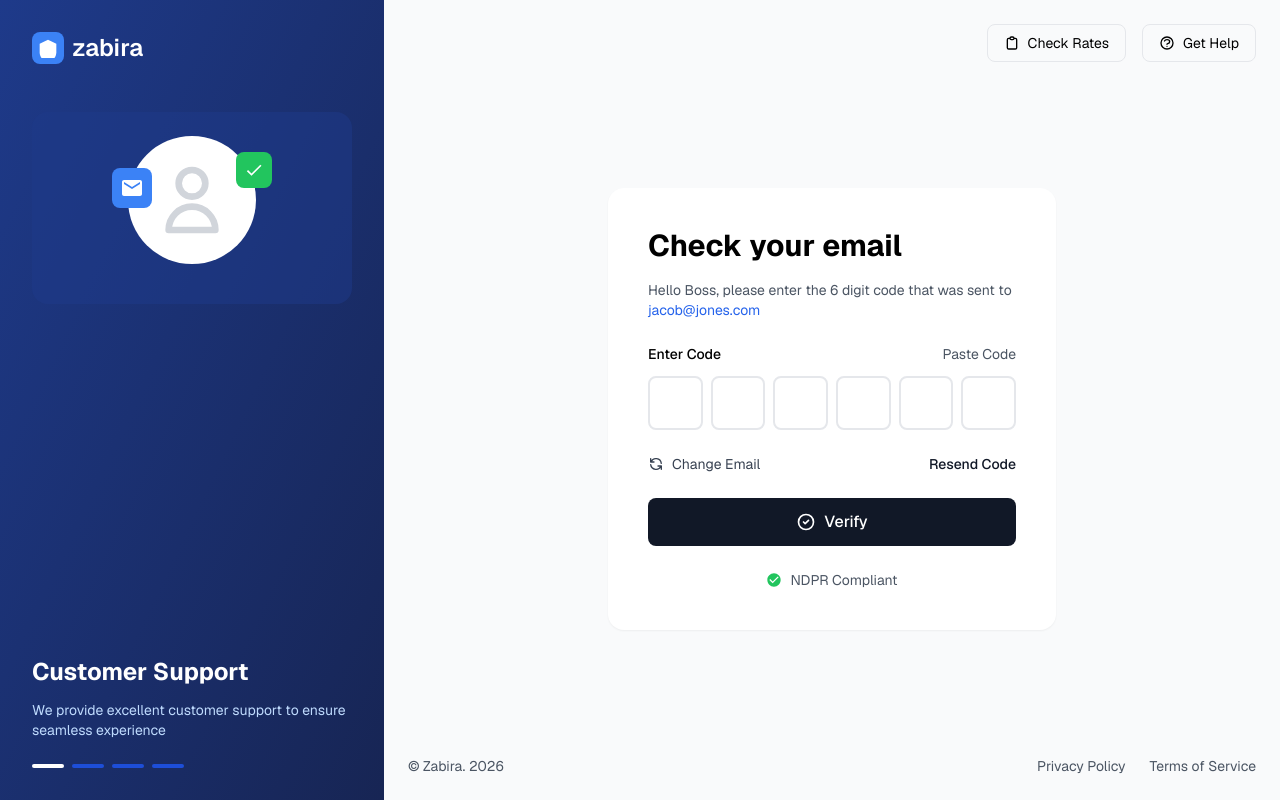
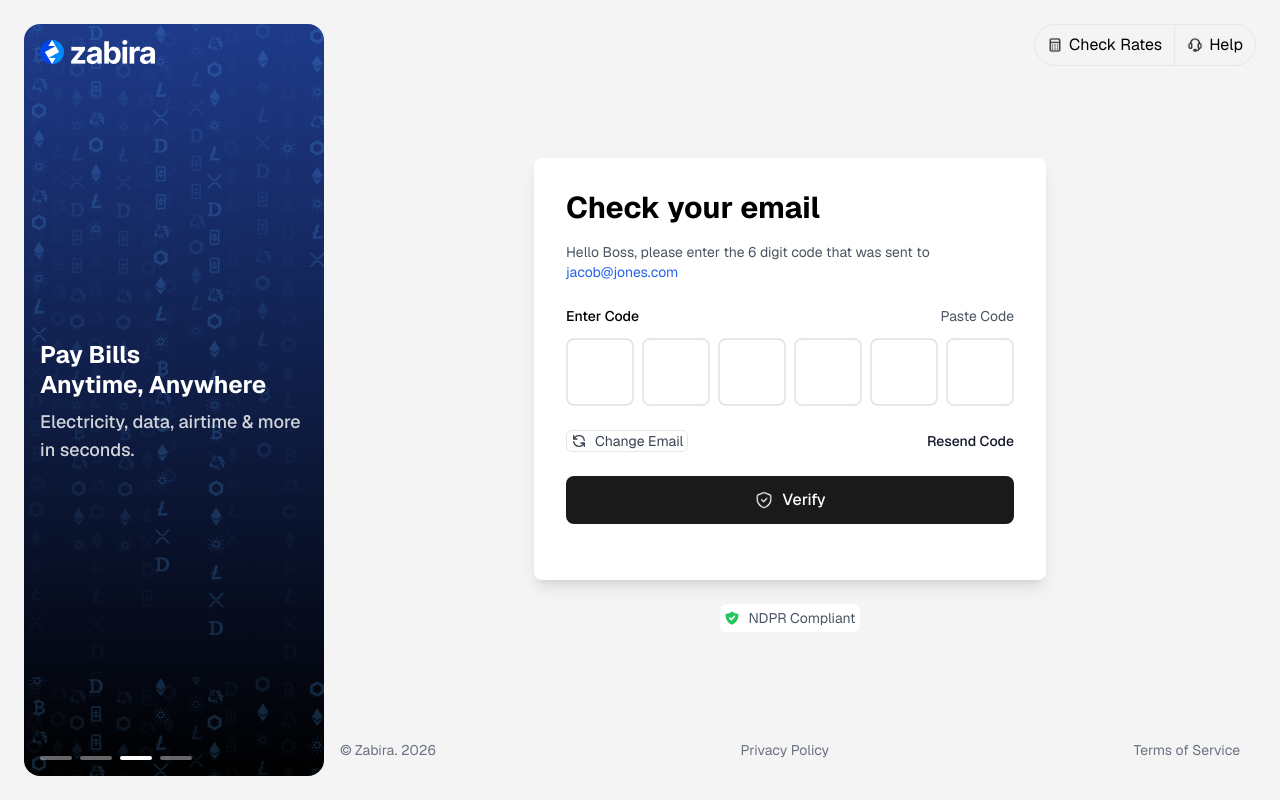
Before and after one commit to siccoo/zabira-test, a React (Vite) app: page /check-email in a window 1280 px wide. Built offline with nearby package versions, Linux system fonts and the light colour scheme.

Commit message:
updates on CheckEmail.tsx

```diff
--- a/src/components/ChangeEmail.tsx
+++ b/src/components/ChangeEmail.tsx
@@ -72,11 +72,6 @@ const ChangeEmail: React.FC = () => {
 
     return () => clearInterval(interval);
   }, []);
-
-//   const handleSubmit = () => {
-//     console.log("Email submitted:", email);
-//     //     // Handle email change logic here
-//   };
 
   return (
     <div className="min-h-screen font-geist flex flex-col lg:flex-row p-6 lg:p-6">
--- a/src/components/CheckEmail.tsx
+++ b/src/components/CheckEmail.tsx
@@ -1,6 +1,61 @@
-import React, { useState, useRef } from "react";
+/* eslint-disable react-hooks/purity */
+import React, { useState, useEffect, useRef } from "react";
+import { Link } from "react-router-dom";
+// import { Link } from "react-router-dom";
+
+const promoImages = [
+  "/power-banner1.png",
+  "/power-banner2.png",
+  "/power-banner3.png",
+];
+
+const leftPanelSlides = [
+  {
+    title: (
+      <>
+        Easily Buy & Sell
+        <br />
+        Cryptocurrencies,
+        <br />
+        Giftcards & Pay Bills
+      </>
+    ),
+    description: "Manage your assets and portfolio easily!",
+  },
+  {
+    title: (
+      <>
+        Fast & Secure
+        <br />
+        Crypto Transactions
+      </>
+    ),
+    description: "Top-level security with instant settlements.",
+  },
+  {
+    title: (
+      <>
+        Pay Bills
+        <br />
+        Anytime, Anywhere
+      </>
+    ),
+    description: "Electricity, data, airtime & more in seconds.",
+  },
+  {
+    title: (
+      <>
+        Trusted by
+        <br />
+        Thousands of Users
+      </>
+    ),
+    description: "Join a fast-growing community across Africa.",
+  },
+];
 
 const CheckEmail: React.FC = () => {
+  const [currentPromo, setCurrentPromo] = useState(0);
   const [code, setCode] = useState<string[]>(["", "", "", "", "", ""]);
   const [email] = useState<string>("jacob@jones.com");
   const inputRefs = useRef<(HTMLInputElement | null)[]>([]);
@@ -36,166 +91,124 @@ const CheckEmail: React.FC = () => {
     }
   };
 
+  useEffect(() => {
+    const interval = setInterval(() => {
+      setCurrentPromo((prev) => (prev + 1) % promoImages.length);
+    }, 3500); // change slide every 3.5s
+
+    return () => clearInterval(interval);
+  }, []);
+
+  useEffect(() => {
+    const interval = setInterval(() => {
+      setCurrentPromo((prev) => (prev + 1) % leftPanelSlides.length);
+    }, 4000);
+
+    return () => clearInterval(interval);
+  }, []);
+
   return (
-    <div className="min-h-screen flex flex-col lg:flex-row bg-gray-50">
-      {/* Left Sidebar - Desktop Only */}
-      <div className="hidden lg:flex lg:w-96 bg-gradient-to-br from-blue-900 to-blue-950 text-white p-8 flex-col justify-between">
-        <div>
-          <div className="flex items-center gap-2 mb-12">
-            <div className="w-8 h-8 bg-blue-500 rounded-lg flex items-center justify-center">
-              <svg className="w-5 h-5" viewBox="0 0 24 24" fill="currentColor">
-                <path d="M12 2L2 7v10c0 5.5 3.8 10.7 10 12 6.2-1.3 10-6.5 10-12V7l-10-5z" />
-              </svg>
+    <div className="min-h-screen font-geist flex flex-col lg:flex-row p-6 lg:p-6">
+      {/* Left Panel - Desktop Only */}
+      <div className="hidden lg:flex lg:w-[300px] rounded-[16px] bg-gradient-to-b from-[#1e3a8a] to-black text-white p-4 flex-col justify-between relative overflow-hidden">
+        {/* Crypto Pattern Background */}
+        <div className="absolute inset-0 opacity-20">
+          <div
+            className="absolute inset-0"
+            style={{
+              backgroundImage: `url('/graphic_element.png')`,
+            }}
+          >
+            {[""].map((char, i) => (
+              <span
+                key={i}
+                className="absolute text-blue-300 text-xl font-bold opacity-30"
+                style={{
+                  left: `${Math.random() * 90}%`,
+                  top: `${Math.random() * 10}%`,
+                  transform: `rotate(${Math.random() * 160}deg)`,
+                }}
+              >
+                {char}
+              </span>
+            ))}
           </div>
-            <span className="text-2xl font-semibold">zabira</span>
         </div>
 
-          <div className="bg-blue-900/50 rounded-2xl p-6 mb-8">
-            <div className="flex items-center justify-center mb-4">
-              <div className="relative">
-                <div className="w-32 h-32 bg-white rounded-full flex items-center justify-center">
-                  <svg
-                    className="w-20 h-20 text-gray-300"
-                    fill="none"
-                    stroke="currentColor"
-                    viewBox="0 0 24 24"
-                  >
-                    <path
-                      strokeLinecap="round"
-                      strokeLinejoin="round"
-                      strokeWidth={2}
-                      d="M16 7a4 4 0 11-8 0 4 4 0 018 0zM12 14a7 7 0 00-7 7h14a7 7 0 00-7-7z"
-                    />
-                  </svg>
-                </div>
-                <div className="absolute -left-4 top-8 bg-blue-500 rounded-lg p-2">
-                  <svg
-                    className="w-6 h-6"
-                    fill="currentColor"
-                    viewBox="0 0 24 24"
-                  >
-                    <path d="M20 4H4c-1.1 0-2 .9-2 2v12c0 1.1.9 2 2 2h16c1.1 0 2-.9 2-2V6c0-1.1-.9-2-2-2zm0 4l-8 5-8-5V6l8 5 8-5v2z" />
-                  </svg>
-                </div>
-                <div className="absolute -right-4 top-4 bg-green-500 rounded-lg p-2">
-                  <svg
-                    className="w-5 h-5"
-                    fill="currentColor"
-                    viewBox="0 0 24 24"
-                  >
-                    <path d="M9 16.17L4.83 12l-1.42 1.41L9 19 21 7l-1.41-1.41z" />
-                  </svg>
+        {/* Logo */}
+        <div className="relative z-10">
+          <div className="flex items-center gap-2">
+            <img src="/zabira-logo.png" alt="logo" width={115} height={24} />
           </div>
         </div>
+
+        {/* Content Slider */}
+        <div className="relative z-10 overflow-hidden h-[140px]">
+          <div
+            className="transition-transform duration-700 ease-in-out"
+            style={{
+              transform: `translateY(-${currentPromo * 140}px)`,
+            }}
+          >
+            {leftPanelSlides.map((slide, index) => (
+              <div key={index} className="h-[140px]">
+                <h1 className="text-2xl font-geist font-bold leading-tight">
+                  {slide.title}
+                </h1>
+                <p className="text-[#D1D5DB] font-medium text-lg mt-2">
+                  {slide.description}
+                </p>
+              </div>
+            ))}
+          </div>
+        </div>
+
+        {/* Pagination Dots */}
+        <div className="flex gap-2 relative z-10">
+          {leftPanelSlides.map((_, index) => (
+            <span
+              key={index}
+              className={`h-1 w-8 rounded-full transition-all duration-300 ${
+                currentPromo === index ? "bg-white" : "bg-white/40"
+              }`}
+            />
+          ))}
+        </div>
+      </div>
+
+      {/* Right Panel - Form */}
+      <div className="flex-1 flex flex-col">
+        {/* Header */}
+        <div className="flex justify-between items-center">
+          <div className="flex items-center gap-2 lg:hidden">
+            <img src="/z-logo.png" alt="logo" width={100} height={20} />
+          </div>
+          <div className="flex ml-auto">
+            <div className="md:flex w-fit rounded-full bg-primary-04 border border-primary-05 overflow-hidden">
+              <p className="text-primary-base flex items-center py-2 px-3 cursor-pointer border-r transition-colors">
+                <img
+                  src="/check-rates.png"
+                  alt="rates"
+                  className="w-4 h-4 mr-1.5"
+                />
+                Check Rates
+              </p>
+              <p className="text-primary-base flex items-center py-2 px-3 cursor-pointer transition-colors border-primary-05">
+                <img
+                  src="/help.png"
+                  alt="headphones"
+                  className="w-4 h-4 mr-1.5"
+                />{" "}
+                Help
+              </p>
             </div>
           </div>
         </div>
 
-        <div>
-          <h2 className="text-2xl font-bold mb-3">Customer Support</h2>
-          <p className="text-blue-200 text-sm mb-6">
-            We provide excellent customer support to ensure seamless experience
-          </p>
-          <div className="flex gap-2">
-            <div className="h-1 w-8 bg-white rounded"></div>
-            <div className="h-1 w-8 bg-blue-700 rounded"></div>
-            <div className="h-1 w-8 bg-blue-700 rounded"></div>
-            <div className="h-1 w-8 bg-blue-700 rounded"></div>
-          </div>
-        </div>
-      </div>
-
-      {/* Main Content */}
-      <div className="flex-1 flex flex-col">
-        {/* Mobile Header */}
-        <div className="lg:hidden flex items-center justify-between p-4 bg-white border-b">
-          <div className="flex items-center gap-2">
-            <div className="w-6 h-6 bg-blue-500 rounded flex items-center justify-center">
-              <svg
-                className="w-4 h-4 text-white"
-                viewBox="0 0 24 24"
-                fill="currentColor"
-              >
-                <path d="M12 2L2 7v10c0 5.5 3.8 10.7 10 12 6.2-1.3 10-6.5 10-12V7l-10-5z" />
-              </svg>
-            </div>
-            <span className="text-xl font-semibold">zabira</span>
-          </div>
-          <div className="flex gap-3">
-            <button className="flex items-center gap-2 px-3 py-2 text-sm border rounded-lg hover:bg-gray-50">
-              <svg
-                className="w-4 h-4"
-                fill="none"
-                stroke="currentColor"
-                viewBox="0 0 24 24"
-              >
-                <path
-                  strokeLinecap="round"
-                  strokeLinejoin="round"
-                  strokeWidth={2}
-                  d="M9 5H7a2 2 0 00-2 2v12a2 2 0 002 2h10a2 2 0 002-2V7a2 2 0 00-2-2h-2M9 5a2 2 0 002 2h2a2 2 0 002-2M9 5a2 2 0 012-2h2a2 2 0 012 2"
-                />
-              </svg>
-              Check Rates
-            </button>
-            <button className="flex items-center gap-2 px-3 py-2 text-sm border rounded-lg hover:bg-gray-50">
-              <svg
-                className="w-4 h-4"
-                fill="none"
-                stroke="currentColor"
-                viewBox="0 0 24 24"
-              >
-                <path
-                  strokeLinecap="round"
-                  strokeLinejoin="round"
-                  strokeWidth={2}
-                  d="M8.228 9c.549-1.165 2.03-2 3.772-2 2.21 0 4 1.343 4 3 0 1.4-1.278 2.575-3.006 2.907-.542.104-.994.54-.994 1.093m0 3h.01M21 12a9 9 0 11-18 0 9 9 0 0118 0z"
-                />
-              </svg>
-              Help
-            </button>
-          </div>
-        </div>
-
-        {/* Desktop Header */}
-        <div className="hidden lg:flex items-center justify-end gap-4 p-6">
-          <button className="flex items-center gap-2 px-4 py-2 text-sm border rounded-lg hover:bg-gray-50">
-            <svg
-              className="w-4 h-4"
-              fill="none"
-              stroke="currentColor"
-              viewBox="0 0 24 24"
-            >
-              <path
-                strokeLinecap="round"
-                strokeLinejoin="round"
-                strokeWidth={2}
-                d="M9 5H7a2 2 0 00-2 2v12a2 2 0 002 2h10a2 2 0 002-2V7a2 2 0 00-2-2h-2M9 5a2 2 0 002 2h2a2 2 0 002-2M9 5a2 2 0 012-2h2a2 2 0 012 2"
-              />
-            </svg>
-            Check Rates
-          </button>
-          <button className="flex items-center gap-2 px-4 py-2 text-sm border rounded-lg hover:bg-gray-50">
-            <svg
-              className="w-4 h-4"
-              fill="none"
-              stroke="currentColor"
-              viewBox="0 0 24 24"
-            >
-              <path
-                strokeLinecap="round"
-                strokeLinejoin="round"
-                strokeWidth={2}
-                d="M8.228 9c.549-1.165 2.03-2 3.772-2 2.21 0 4 1.343 4 3 0 1.4-1.278 2.575-3.006 2.907-.542.104-.994.54-.994 1.093m0 3h.01M21 12a9 9 0 11-18 0 9 9 0 0118 0z"
-              />
-            </svg>
-            Get Help
-          </button>
-        </div>
-
         {/* Form Content */}
-        <div className="flex-1 flex items-center justify-center p-6">
-          <div className="w-full max-w-md bg-white rounded-2xl shadow-sm p-8 lg:p-10">
+        <div className="flex-1 flex items-center justify-center p-4 lg:p-8">
+          <div className="w-full max-w-xl p-8">
+            <div className="max-w-xl p-8 bg-white rounded-lg shadow-lg">
               <h1 className="text-2xl lg:text-3xl font-bold mb-4">
                 Check your email
               </h1>
@@ -244,7 +257,7 @@ const CheckEmail: React.FC = () => {
                 </div>
 
                 <div className="flex items-center justify-between text-sm mb-6">
-                <button className="flex items-center gap-2 text-gray-700 hover:text-gray-900">
+                  <Link to="/change-email" className="flex items-center rounded-md border border-gray-200 px-1 gap-2 text-gray-700 hover:text-gray-900">
                     <svg
                       className="w-4 h-4"
                       fill="none"
@@ -259,57 +272,50 @@ const CheckEmail: React.FC = () => {
                       />
                     </svg>
                     Change Email
-                </button>
+                  </Link>
                   <button className="font-medium text-gray-900 hover:text-gray-700">
                     Resend Code
                   </button>
                 </div>
 
-              <button className="w-full bg-gray-900 text-white py-3 rounded-lg font-medium hover:bg-gray-800 transition-colors flex items-center justify-center gap-2">
-                <svg
-                  className="w-5 h-5"
-                  fill="none"
-                  stroke="currentColor"
-                  viewBox="0 0 24 24"
-                >
-                  <path
-                    strokeLinecap="round"
-                    strokeLinejoin="round"
-                    strokeWidth={2}
-                    d="M9 12l2 2 4-4m6 2a9 9 0 11-18 0 9 9 0 0118 0z"
-                  />
-                </svg>
+                <button className="w-full bg-[#1a1a1a] font-geist text-white py-3 rounded-lg font-medium transition-colors flex items-center justify-center gap-2">
+                  <img src="/verify.png" alt="verify" className="w-5 h-5" />
                   Verify
                 </button>
               </div>
+            </div>
+            <div>
+              <div className="text-center mt-6 mb-6"></div>
 
-            <div className="flex items-center justify-center gap-2 text-sm text-gray-600">
+              {/* NDPR Badge */}
+              <div className="flex items-center justify-center gap-2 text-sm text-gray-600 border border-white bg-white rounded-md w-fit mx-auto p-[3px]">
                 <svg
                   className="w-4 h-4 text-green-500"
                   fill="currentColor"
-                viewBox="0 0 24 24"
+                  viewBox="0 0 20 20"
                 >
-                <path d="M12 2C6.48 2 2 6.48 2 12s4.48 10 10 10 10-4.48 10-10S17.52 2 12 2zm-2 15l-5-5 1.41-1.41L10 14.17l7.59-7.59L19 8l-9 9z" />
+                  <path
+                    fillRule="evenodd"
+                    d="M2.166 4.999A11.954 11.954 0 0010 1.944 11.954 11.954 0 0017.834 5c.11.65.166 1.32.166 2.001 0 5.225-3.34 9.67-8 11.317C5.34 16.67 2 12.225 2 7c0-.682.057-1.35.166-2.001zm11.541 3.708a1 1 0 00-1.414-1.414L9 10.586 7.707 9.293a1 1 0 00-1.414 1.414l2 2a1 1 0 001.414 0l4-4z"
+                    clipRule="evenodd"
+                  />
                 </svg>
-              NDPR Compliant
+                <span>NDPR Compliant</span>
+              </div>
             </div>
           </div>
         </div>
 
         {/* Footer */}
-        <footer className="p-6 text-center lg:text-left">
-          <div className="flex flex-col lg:flex-row items-center justify-between text-sm text-gray-600 max-w-7xl mx-auto">
-            <p>© Zabira. 2026</p>
-            <div className="flex gap-6 mt-4 lg:mt-0">
-              <a href="#" className="hover:text-gray-900">
+        <div className="p-4 text-center text-sm text-gray-500 flex justify-between gap-6 flex-wrap">
+          <span>© Zabira. 2026</span>
+          <a href="#" className="hover:text-gray-700">
             Privacy Policy
           </a>
-              <a href="#" className="hover:text-gray-900">
+          <a href="#" className="hover:text-gray-700">
             Terms of Service
           </a>
         </div>
-          </div>
-        </footer>
       </div>
     </div>
   );
--- a/src/components/Login.tsx
+++ b/src/components/Login.tsx
@@ -1,6 +1,7 @@
 /* eslint-disable react-hooks/purity */
 import React, { useState, useEffect } from "react";
 import { Eye, EyeOff } from "lucide-react";
+import { Link } from "react-router-dom";
 // import { Link } from "react-router-dom";
 
 const promoImages = [
@@ -271,12 +272,12 @@ const Login: React.FC = () => {
                 </div>
               </div>
               <div className="my-1">
-                <a
-                  href="/change-email"
+                <Link
+                  to="/change-email"
                   className="text-blue-600 hover:underline font-medium text-xs"
                 >
                   Forgot Password?
-                </a>
+                </Link>
               </div>
 
               {/* Sign Up Button */}
--- a/src/components/SignUp.tsx
+++ b/src/components/SignUp.tsx
@@ -1,6 +1,7 @@
 /* eslint-disable react-hooks/purity */
 import React, { useState, useEffect } from "react";
 import { Eye, EyeOff } from "lucide-react";
+import { Link } from "react-router-dom";
 
 const promoImages = [
   "/power-banner1.png",
@@ -375,12 +376,12 @@ const SignUp: React.FC = () => {
               <div className="text-center mt-6 mb-6">
                 <span className="text-gray-600 text-sm">
                   Already have an account?{" "}
-                  <a
-                    href="/login"
+                  <Link
+                    to="/login"
                     className="text-blue-600 hover:underline font-medium"
                   >
                     Login
-                  </a>
+                  </Link>
                 </span>
               </div>
 
```
Also changed, not shown: public/verify.png (added). Lines whose indentation alone changed are shown as unchanged.
